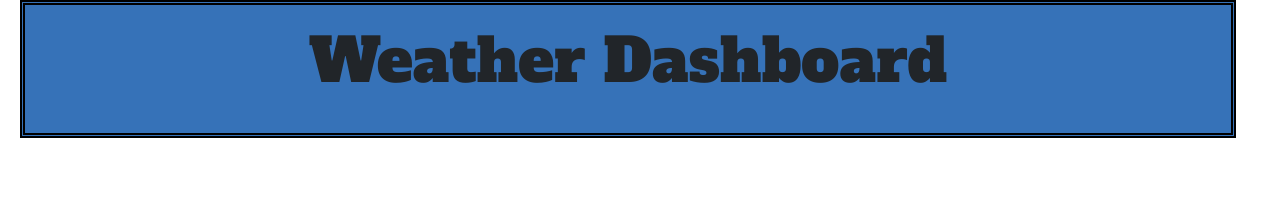
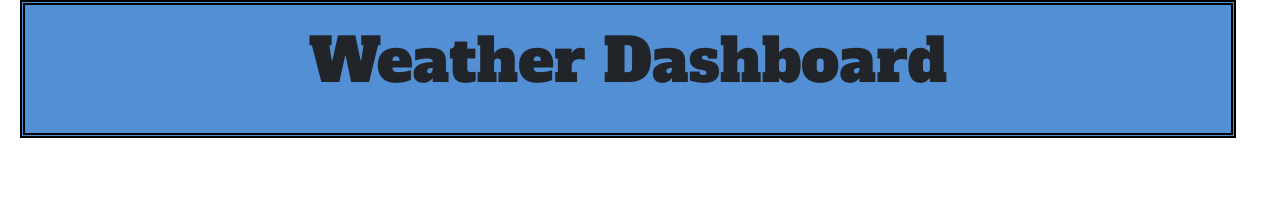
Before and after one commit to avilwock/Five-Day-Forecast, a plain HTML site: page index.html in a window 1280 px wide. Shown: the top 217 px of the page. Drawn offline with nearby package versions, Linux system fonts and the light colour scheme.

Commit message:
updated background color in css, added image

```diff
--- a/assets/css/style.css
+++ b/assets/css/style.css
@@ -15,7 +15,7 @@ header {
     padding: 20px;
     text-align: center;
     border: 5px double black;
-    background-color: rgb(54, 114, 184);
+    background-color: rgb(83, 143, 212);
 }
 
 #current-city {
```
Also changed, not shown: assets/images/Five Day Forecast Img.jpeg (added).
